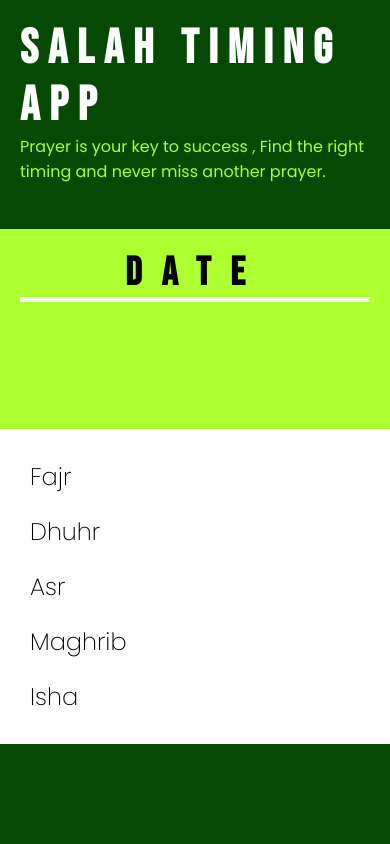
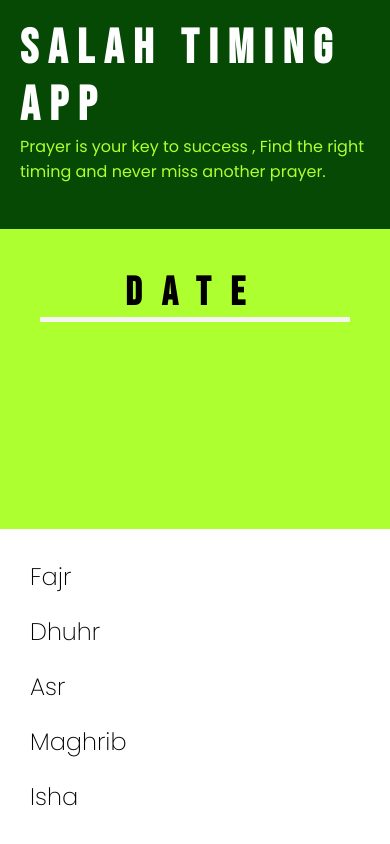
Before and after one commit to ZedanSaheer/Salah-app, a plain HTML site: page index.html in a window 390 px wide. Drawn offline with Linux system fonts and the light colour scheme; no server answers.

Commit message:
small tweaks to v1.0

```diff
--- a/style.css
+++ b/style.css
@@ -107,6 +107,11 @@ h2 {
         flex-direction: column;
         justify-content: flex-start;
     }
+
+    h2{
+        margin: 20px;
+    }
+
     .hijri-date, .greg-date {
         font-family: "poppins", sans-serif;
         color: rgb(1, 68, 1);
@@ -129,7 +134,7 @@ h2 {
 
     .date-information {
         background: greenyellow;
-        height: 200px;
+        min-height: 300px;
         width: 100%;
         padding: 20px;
         border-radius: 0px;
```
